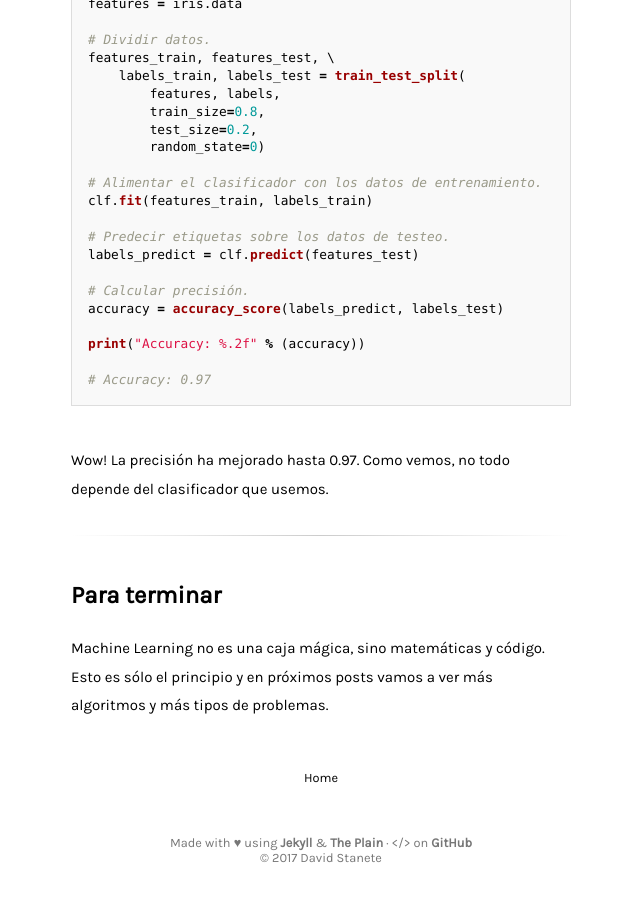
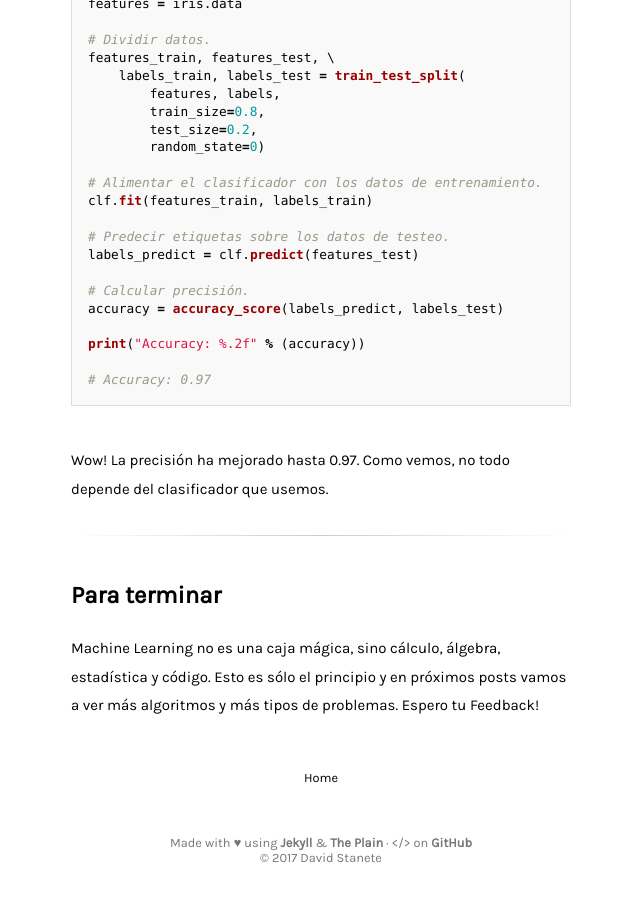
Before and after one commit to stanete/stanete.github.io, a Jekyll site: the page built from _posts/2017-01-15-introduccion-sin-hype.md, in a window 1280 px wide and 900 px high, scrolled down 7449 px. Shown: the whole window, without its empty margins (319-959 px from the left). Built offline with Jekyll 4.4.1, drawn with Linux system fonts in a browser that asks for light colours; comment, search, counter and statistics services are not loaded; some of the changed lines change nothing that is shown.

Commit message:
Add disqus & GA

```diff
--- a/_config.yml
+++ b/_config.yml
@@ -1,8 +1,8 @@
 # Site Info
 title:              "Machine Learning"
 description:        "The Plain is a Minimalist Jekyll theme that focuses on writing matters."
-google_verify:      epFgX0s_0RM3CdjwFcsewfXzPov2g8s9ZBOLyaIUH-o # Put your Google Verification here
-google_analytics:   UA-XXXXXXX-X # Put your Google Analytics code
+google_verify:      MZlkm_Gq7ly7eJkGo-x7JDMux-ljTyc7sFduOaUZBVg # Put your Google Verification here
+google_analytics:   UA-54798604-2 # Put your Google Analytics code
 
 # Author Info
 author_name:        "David Stanete"
@@ -11,10 +11,13 @@
 twitter_username:   stanete
 github_username:    stanete # GitHub username
 
+# Disqus
+disqus_shortname: stanete
+
 # Site Settings
 baseurl:            "" # Base URL must end WITHOUT a slash, default: ""
-permalink:          /notes/:title # Post permalink
-timezone:           Asia/Kuala_Lumpur # https://en.wikipedia.org/wiki/List_of_tz_database_time_zones
+permalink:          /:title # Post permalink
+timezone:           Europe/Madrid # https://en.wikipedia.org/wiki/List_of_tz_database_time_zones
 mathjax:            true  # enables support for mathjax - set to false to disable
 
 # Site Build
--- /dev/null
+++ b/_includes/disqus.html
@@ -0,0 +1,21 @@
+{% if page.comments %}
+<div id="disqus" style="margin-top:2em">
+
+  <div id="disqus_thread"></div>
+  <script>
+      var disqus_config = function() {
+          this.page.url = "{{ page.url | prepend: site.baseurl | prepend: site.url }}";
+          this.page.identifier = "{{ page.id }}";
+      };
+      (function() {
+          var d = document,
+              s = d.createElement('script');
+          s.src = '//{{ site.disqus_shortname }}.disqus.com/embed.js';
+          s.setAttribute('data-timestamp', +new Date());
+          (d.head || d.body).appendChild(s);
+      })();
+  </script>
+  <noscript>Please enable JavaScript to view the <a href="https://disqus.com/?ref_noscript">comments powered by Disqus.</a></noscript>
+
+</div>
+{% endif %}
--- a/_layouts/post.html
+++ b/_layouts/post.html
@@ -13,6 +13,8 @@
 
 	{{ content }}
 
+	{% include disqus.html %}
+
 </article>
 
 <div class="page-navigation">
--- a/_posts/2017-01-15-introduccion-sin-hype.md
+++ b/_posts/2017-01-15-introduccion-sin-hype.md
@@ -1,6 +1,7 @@
 ---
 title: Introducción a machine learning pero sin hype
 updated: 2017-01-15 11:00
+comments: true
 ---
 
 > Aprendizaje supervisado & Clasificación
@@ -234,4 +235,4 @@
 
 ## Para terminar
 
-Machine Learning no es una caja mágica, sino matemáticas y código. Esto es sólo el principio y en próximos posts vamos a ver más algoritmos y más tipos de problemas.
+Machine Learning no es una caja mágica, sino cálculo, álgebra, estadística y código. Esto es sólo el principio y en próximos posts vamos a ver más algoritmos y más tipos de problemas. Espero tu Feedback!
```
